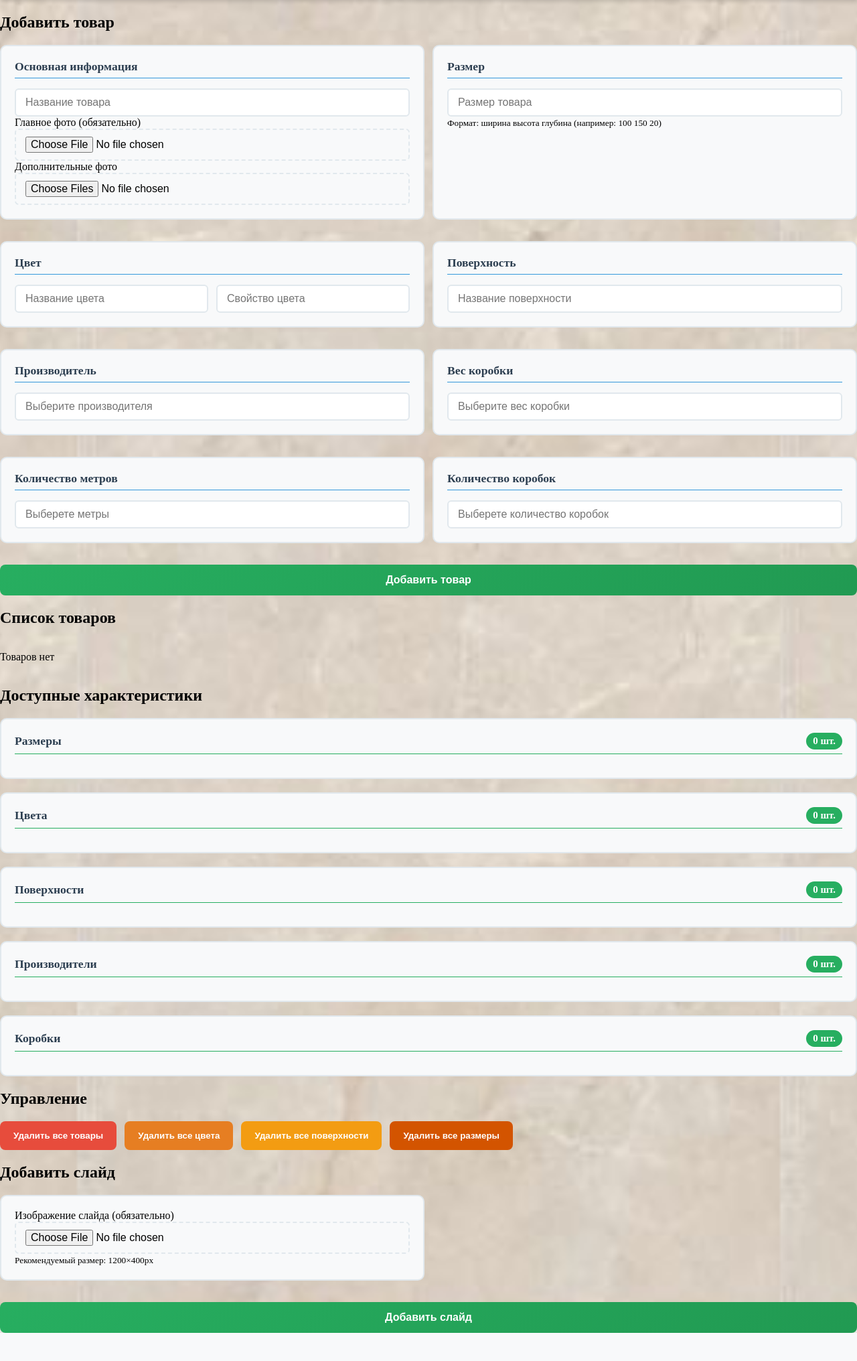
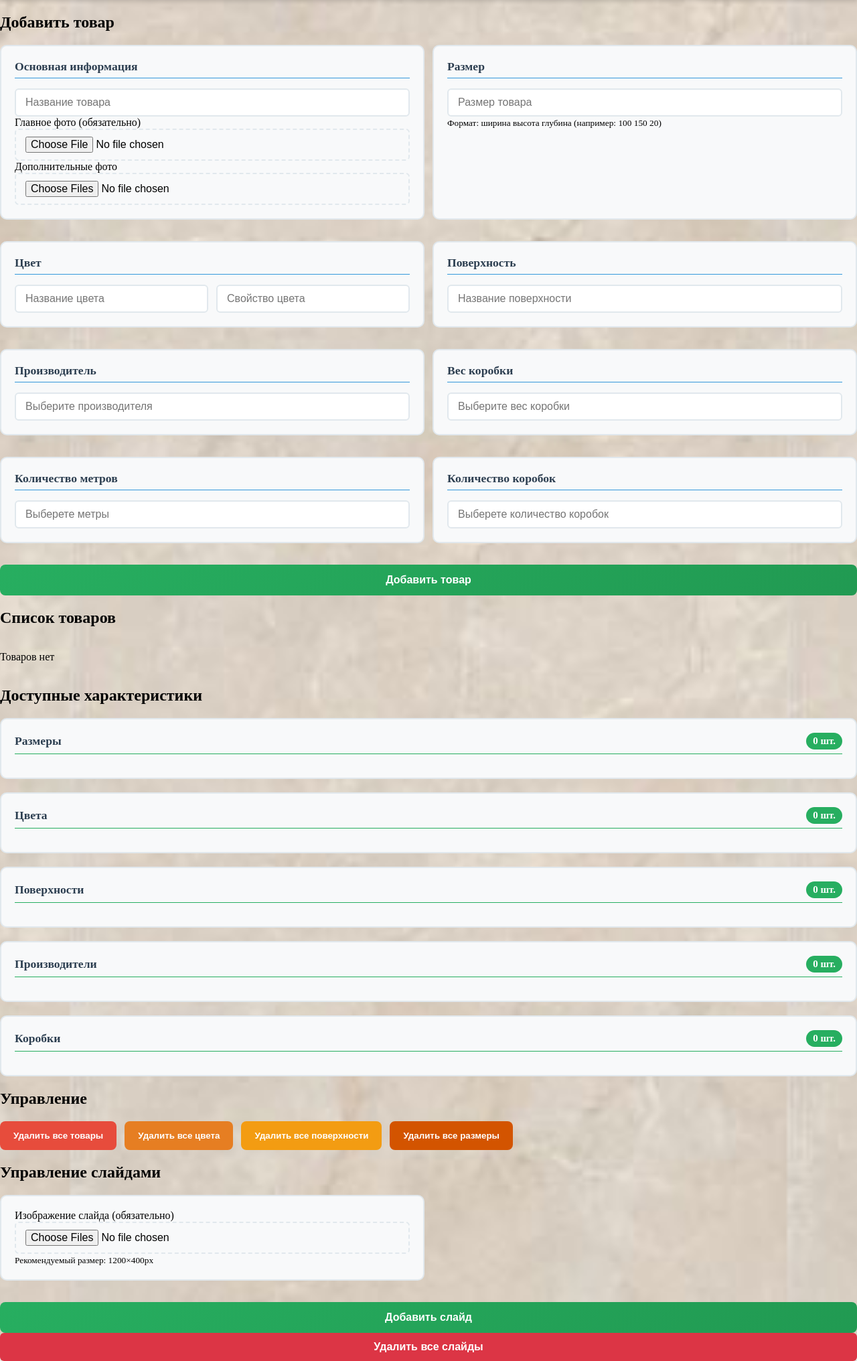
Before and after one commit to bobrkurvar/site, a FastAPI app: template templates/admin.html in a window 1280 px wide. Shown: the part 105-2137 px from the top of the page at 67% size. Before the commit the page ends 2095 px from the top, so only its background shows below. Run offline with FastAPI, Linux system fonts and the light colour scheme; the template is opened without the code that fills it, so the values that code supplies are empty; parts of the project's set-up code (start-up, migrations or seed data) failed here and were passed over.

Commit message:
добавления множества фалой для слайдов и удаление всех слайдов

```diff
--- a/static/admin.css
+++ b/static/admin.css
@@ -229,3 +229,27 @@
 .management-buttons button {
     white-space: nowrap;
 }
+
+form.admin-form button.btn-danger {
+    background: #dc3545;
+    color: white;
+    border: none;
+    padding: 12px 24px;
+    border-radius: 6px;
+    cursor: pointer;
+    width: 100%;
+    font-size: 16px;
+    font-weight: bold;
+    transition: background-color 0.3s;
+    grid-column: 1 / -1;
+}
+
+form.admin-form button.btn-danger:hover {
+    background: #c82333;
+    transform: none;
+    box-shadow: none;
+}
+
+form.admin-form button.btn-danger:active {
+    background: #bd2130;
+}
--- a/templates/admin.html
+++ b/templates/admin.html
@@ -329,16 +329,32 @@
     </section>
     <!-- Управление слайдами -->
     <section class="admin-section">
-        <h2>Добавить слайд</h2>
-        <form class="admin-form" method="post" action="/admin/tiles/insert/slide-image" enctype="multipart/form-data">
-            <div class="form-group">
-                <label>Изображение слайда (обязательно)</label>
-                <input type="file" name="images" accept="image/*" required>
-                <small class="input-hint">Рекомендуемый размер: 1200×400px</small>
+        <div class="section-header">
+            <h2>Управление слайдами</h2>
+        </div>
+
+        <div class="form-row">
+            <!-- Форма добавления слайда -->
+            <form class="admin-form half-width" method="post" action="/admin/tiles/insert/slide-image" enctype="multipart/form-data">
+                <div class="form-group">
+                    <label>Изображение слайда (обязательно)</label>
+                    <input type="file" name="images" accept="image/*" multiple required>
+                    <small class="input-hint">Рекомендуемый размер: 1200×400px</small>
+                </div>
+                <button type="submit" class="btn-primary">Добавить слайд</button>
+            </form>
+
+            <!-- Кнопка удаления всех слайдов -->
+            <div class="half-width">
+                <div class="danger-zone">
+                    <form class="admin-form" method="post" action="/admin/tiles/delete/all-slide-image" onsubmit="return confirm('Вы уверены, что хотите удалить ВСЕ слайды?');">
+                        <button type="submit" class="btn-danger">Удалить все слайды</button>
+                    </form>
+                </div>
             </div>
-            <button type="submit">Добавить слайд</button>
-        </form>
+        </div>
     </section>
+
 </main>
 
 </body>
```
Also changed, not shown: app/presentation/entities/tile.py (+10 -0 lines).
